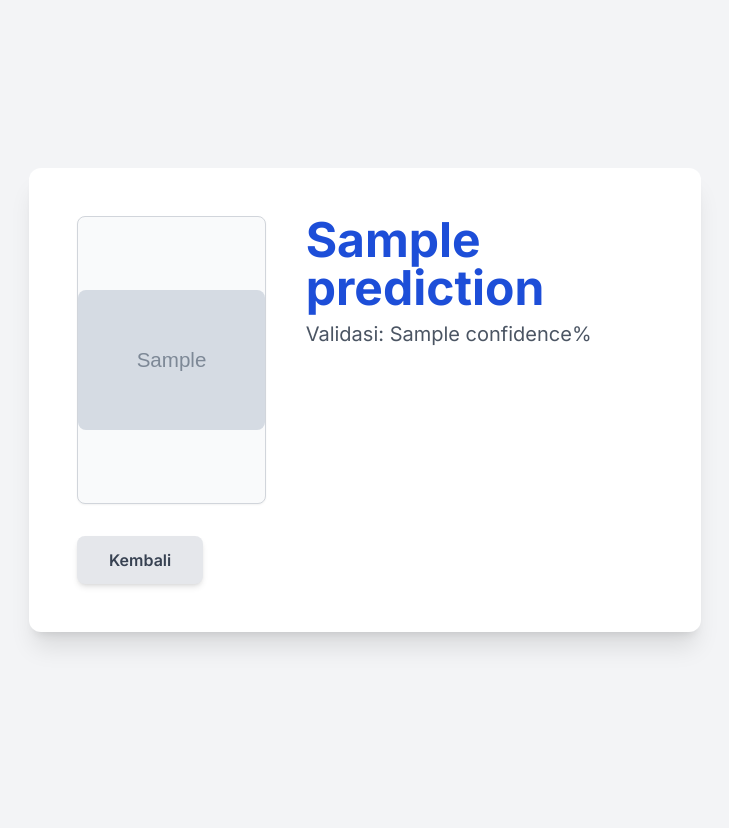
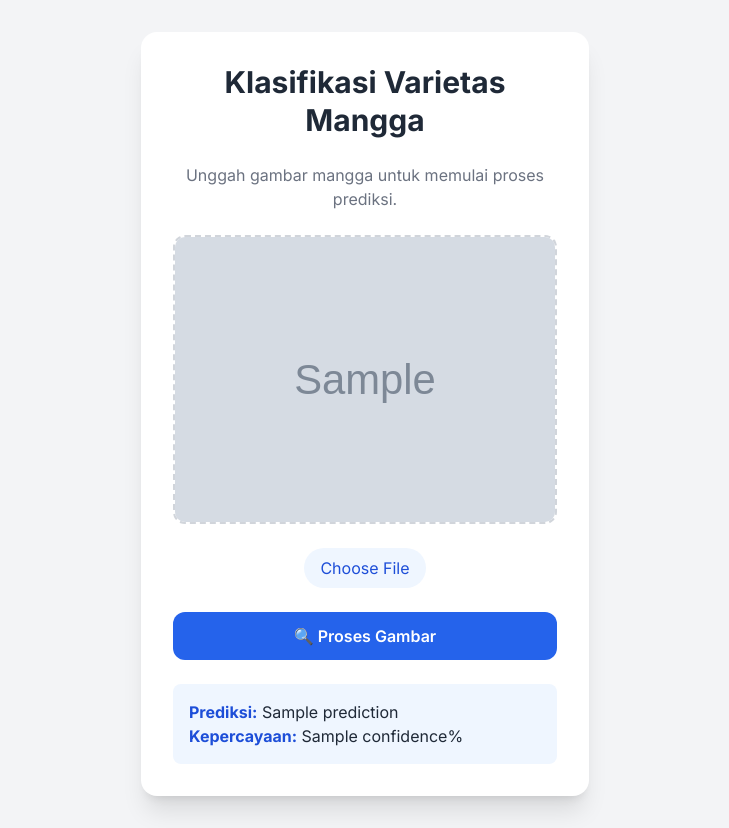
Before and after one commit to Zalsaputri/mangoklasifikas, a Flask app: template templates/results.html in a window 1280 px wide. Shown: the whole page, without its empty margins (275-1004 px from the left). Before the commit the page ends 647 px from the top, so only its background shows below. Run offline with Flask 3, Linux system fonts and the light colour scheme; the template is opened without the code that fills it: most values are stand-ins (such as "Sample title", 1, 10 or a date in 2020); grey boxes marked "Sample" are stand-in pictures; parts of the project's set-up code (start-up, migrations or seed data) failed here and were passed over; some libraries are stand-ins or nearby versions.

Commit message:
Update results.html

```diff
--- a/templates/results.html
+++ b/templates/results.html
@@ -2,34 +2,63 @@
 <html lang="id">
 <head>
   <meta charset="UTF-8" />
-  <meta name="viewport" content="width=device-width, initial-scale=1.0">
-  <title>Hasil Klasifikasi Mangga</title>
+  <meta name="viewport" content="width=device-width, initial-scale=1.0" />
+  <title>Klasifikasi Varietas Mangga</title>
   <script src="https://cdn.tailwindcss.com"></script>
   <style>
-    @import url('https://fonts.googleapis.com/css2?family=Inter:wght@300;400;500;600;700&display=swap');
+    @import url('https://fonts.googleapis.com/css2?family=Inter:wght@400;600;700&display=swap');
     body {
       font-family: 'Inter', sans-serif;
     }
   </style>
 </head>
-<body class="bg-gray-100 min-h-screen flex items-center justify-center p-4 text-gray-800">
-  <div class="bg-white p-8 md:p-12 rounded-xl shadow-xl w-full max-w-2xl flex flex-col items-start">
-    <div class="prediction-section flex flex-col md:flex-row items-center md:items-start gap-8 md:gap-10 w-full mb-8">
-      <div class="image-area w-full md:w-1/2 lg:w-2/5 h-64 md:h-72 border border-gray-300 rounded-lg flex justify-center items-center overflow-hidden bg-gray-50 shadow-sm">
-        <img id="result-image" src="{{ image_url }}" alt="Gambar Mangga yang Diprediksi" class="max-w-full max-h-full object-contain block rounded-lg">
-      </div>
-      <div class="text-area flex-grow text-center md:text-left">
-        <h2 id="mango-name" class="text-4xl md:text-5xl font-extrabold text-blue-700 mb-2 leading-tight">
-          {{ prediction }}
-        </h2>
-        <p class="text-xl text-gray-600">Validasi: {{ confidence }}%</p>
-      </div>
+<body class="bg-gray-100 min-h-screen flex items-center justify-center px-4 py-8 text-gray-800">
+  <div class="bg-white rounded-2xl shadow-xl p-8 w-full max-w-md text-center space-y-6">
+    <h1 class="text-3xl font-bold leading-tight">Klasifikasi Varietas<br>Mangga</h1>
+    <p class="text-gray-500">Unggah gambar mangga untuk memulai proses prediksi.</p>
+
+    <!-- Gambar preview -->
+    {% if image_url %}
+    <div class="w-full border-2 border-dashed border-gray-300 rounded-xl overflow-hidden">
+      <img src="{{ image_url }}" alt="Preview Gambar" class="w-full object-cover">
     </div>
-    <div class="back-button-group w-full text-center md:text-left">
-      <button onclick="window.location.href = '/'" class="py-3 px-8 bg-gray-200 text-gray-700 font-semibold rounded-lg shadow-md hover:bg-gray-300 transition duration-300 ease-in-out focus:outline-none focus:ring-2 focus:ring-gray-400 focus:ring-opacity-75">
-        Kembali
+    {% else %}
+    <div class="w-full aspect-square border-2 border-dashed border-gray-300 rounded-xl flex items-center justify-center text-gray-400">
+      [Preview Gambar]
+    </div>
+    {% endif %}
+
+    <!-- Form Upload -->
+    <form action="/predict" method="POST" enctype="multipart/form-data" class="space-y-4">
+      <label class="inline-block bg-blue-50 text-blue-700 font-medium px-4 py-2 rounded-full cursor-pointer hover:bg-blue-100 transition">
+        Choose File
+        <input type="file" name="file" accept="image/*" class="hidden" onchange="this.form.submit()">
+      </label>
+    </form>
+
+    <!-- Tombol Proses -->
+    <form action="/predict" method="POST" enctype="multipart/form-data">
+      <input type="file" name="file" id="fileInput" class="hidden" onchange="previewAndSubmit(this)">
+      <button type="button" onclick="document.getElementById('fileInput').click()" class="w-full bg-blue-600 text-white font-semibold py-3 rounded-xl hover:bg-blue-700 transition duration-300">
+        🔍 Proses Gambar
       </button>
+    </form>
+
+    <!-- Hasil prediksi -->
+    {% if prediction %}
+    <div class="bg-blue-50 rounded-lg p-4 text-left mt-4">
+      <p><span class="font-bold text-blue-700">Prediksi:</span> {{ prediction }}</p>
+      <p><span class="font-bold text-blue-700">Kepercayaan:</span> {{ confidence }}%</p>
     </div>
+    {% endif %}
   </div>
+
+  <script>
+    function previewAndSubmit(input) {
+      if (input.files && input.files[0]) {
+        input.form.submit();
+      }
+    }
+  </script>
 </body>
 </html>
```
